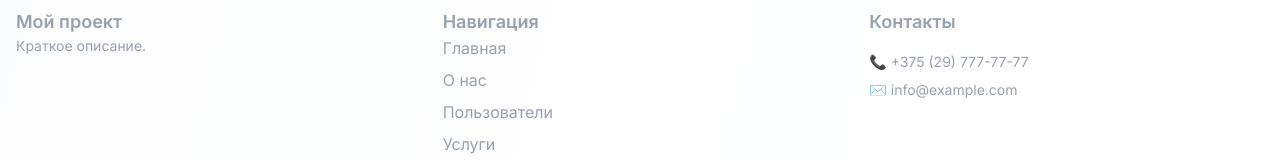
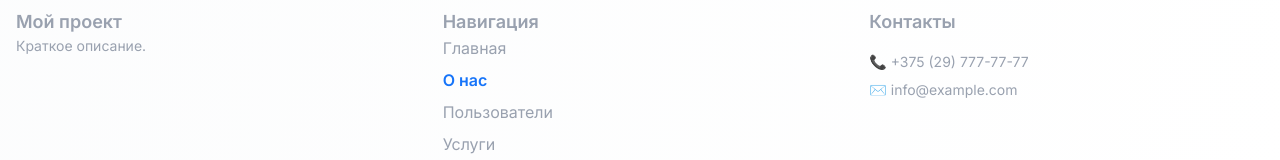
Before and after one commit to AlixandrN/ssg-dev-outstaff, a Next.js app: page /about in a window 1280 px wide. Shown: the part 4766-4926 px from the top of the page. Built offline with nearby package versions, Linux system fonts and the light colour scheme.

Commit message:
link enh

```diff
--- a/components/Footer/LinkFooterItem.tsx
+++ b/components/Footer/LinkFooterItem.tsx
@@ -1,10 +1,25 @@
+"use client";
+
+import { usePathname } from "next/navigation";
+import Link from "next/link";
 import { TLink } from "@/lib/constants";
-import Link from "next/link";
 
 export const LinkFooterItem = ({ to, label }: TLink) => {
+  const pathname = usePathname();
+  const fullPath = to === "/" ? "/" : `/${to}`;
+  const isActive = pathname === fullPath;
+
   return (
     <li>
-      <Link href={to} className="hover:text-(--brand-blue) transition-colors">
+      <Link
+        href={fullPath}
+        className={`transition-colors ${
+          isActive
+            ? "text-(--brand-blue) font-semibold cursor-default"
+            : "hover:text-(--brand-blue)"
+        }`}
+        aria-current={isActive ? "page" : undefined}
+      >
         {label}
       </Link>
     </li>
```
